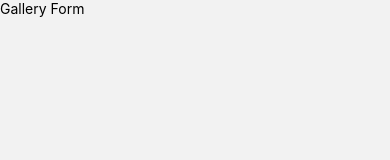
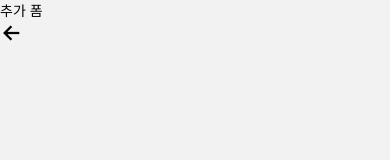
Before and after one commit to Seojeonguk/alcohol_note, a React Native app: screen /galleryForm in a window 390 px wide. Shown: the top 160 px of the page. Built offline with nearby package versions, Linux system fonts and the light colour scheme.

Commit message:
Add the Backward button
This will provide the Back button on the Create page.

Signed-off-by: Seojeonguk <uk7880@naver.com>

```diff
--- a/components/gallery/GalleryForm.js
+++ b/components/gallery/GalleryForm.js
@@ -1,7 +1,8 @@
 import { useState } from 'react';
-import { View, Text } from 'react-native';
+import { View, Text, TouchableOpacity } from 'react-native';
 import { SafeAreaView } from 'react-native-safe-area-context';
-export default function GalleryForm() {
+import { Ionicons } from '@expo/vector-icons';
+export default function GalleryForm({ navigation }) {
   const [gallery, setGallery] = useState({
     title: '',
     date: '',
@@ -12,7 +13,12 @@ export default function GalleryForm() {
   });
   return (
     <SafeAreaView>
-      <Text>Gallery Form</Text>
+      <View>
+        <Text>추가 폼</Text>
+        <TouchableOpacity onPress={() => navigation.goBack()}>
+          <Ionicons name="arrow-back" size={24} color="black" />
+        </TouchableOpacity>
+      </View>
     </SafeAreaView>
   );
 }
```
